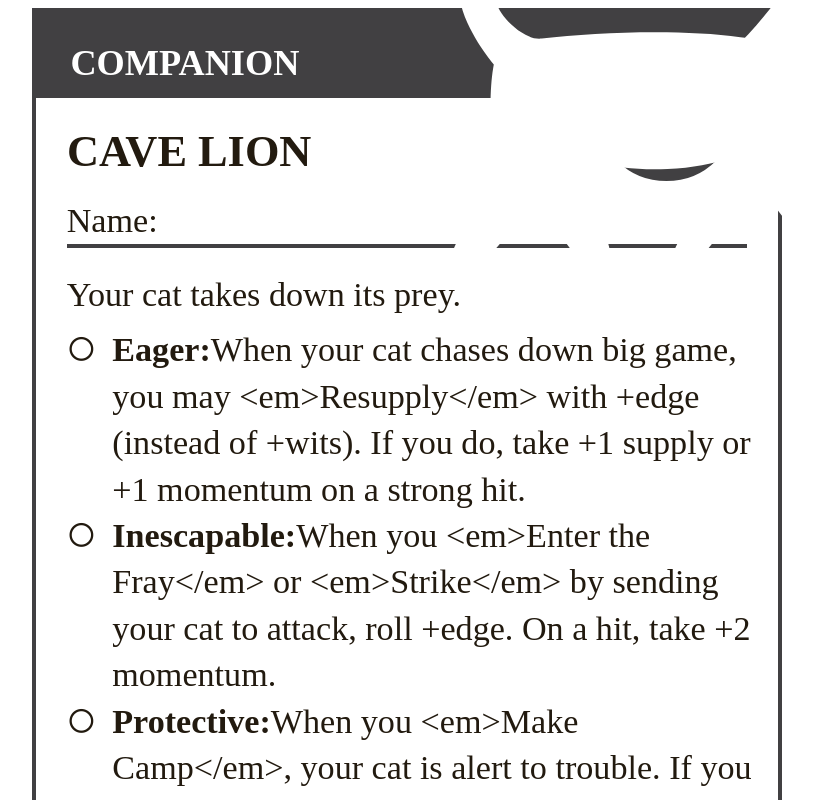
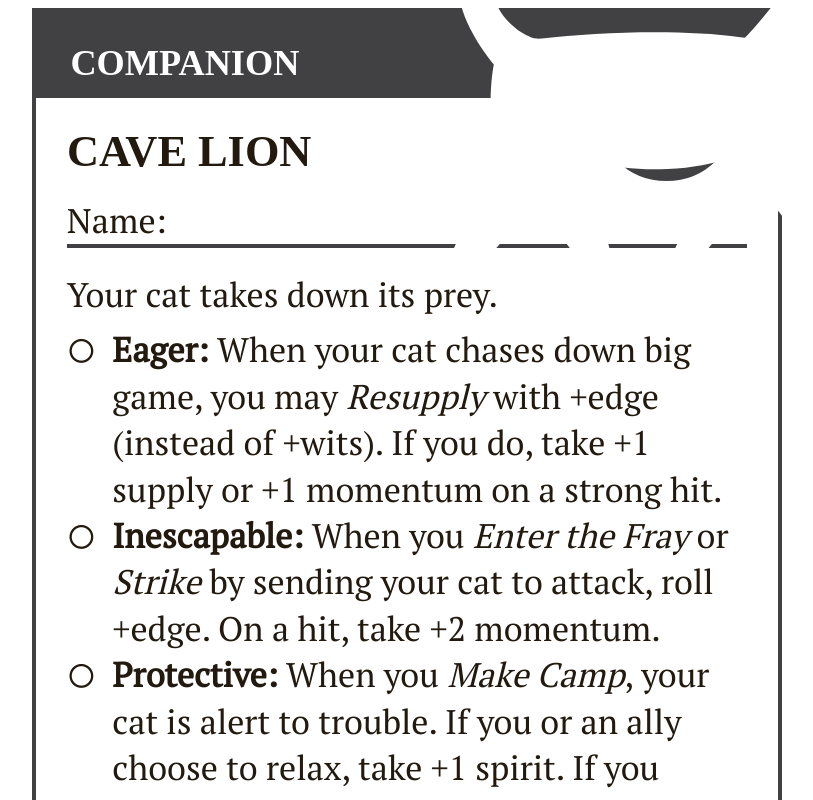
Before and after one commit to effortlessmountain/ironsworn-asset-workbench, a React (Create React App) app: page / in a window 1280 px wide. Shown: the top 800 px of the page, without its empty margins (233-1046 px from the left). Built offline with nearby package versions, Linux system fonts and the light colour scheme; a web font is replaced by a local one.

Commit message:
(#4) reach text parity with asset display (icon still needs dimensions set)

```diff
--- a/src/asset.tsx
+++ b/src/asset.tsx
@@ -18,18 +18,21 @@ interface Ability {
     filled: boolean,
     text: string
 }
-const Ability = (props: { ability: Ability, key: number }) => {
+const Ability = (props: { ability: Ability, index: number }) => {
     const createAbilityName = (name) => {
         if (name) {
             return <span className="ability-name">{name}</span>
+        } else {
+            return ""
         }
     }
+    //TODO: either sanitize first and only allow `b`, `em`, and `li` or parse markdown or custom markup
     return (
-        <div className="ability" key={props.key}>
+        <div className="ability" key={props.index}>
             <i className={props.ability.filled ? "dot filled" : "dot unfilled"}></i>
             <div className="ability-description">
                 {createAbilityName(props.ability.name)}
-                {props.ability.text}
+                <span dangerouslySetInnerHTML={{__html: props.ability.text}}></span>
             </div>
         </div>)
 }
@@ -108,26 +111,28 @@ const defaultFontConfig = {
 }
 
 const makeMergedConfig = (config) => {
+    //TODO: merge in a way that doesn't have the pitfall of overriding with invalid values
+    // if an object with defined properties but values of "" or null or undefined gets passed in.
     return Object.assign({}, defaultFontConfig, config)
 }
 
 interface FontConfig {
+    assetTypeFontSize: string,
     assetTypeFont: string,
+    assetNameFontSize: string,
     assetNameFont: string,
+    detailsFontSize: string,
     detailsFont: string,
+    trackFontSize: string,
     trackFont: string,
 }
 
-const AssetStyles = (props: { fonts: FontConfig }) => {
+const AssetStyles = (props: { fonts: object }) => {
     //TODO: put styles onto corresponding elements directly instead of living 'dangerously'.
-    let fonts = props.fonts || {
-        assetTypeFont: "",
-        assetNameFont: "",
-        detailsFont: "",
-        trackFont: ""
-    }
-    let fontConfig = makeMergedConfig(fonts)
-    let googleFonts = createGoogleFontString(fonts.assetTypeFont, fonts.assetNameFont, fonts.detailsFont, fonts.trackFont)
+    let fonts = props.fonts || {}
+    let fontConfig: FontConfig = makeMergedConfig(fonts)
+    console.log('fonts', fontConfig)
+    let googleFonts = createGoogleFontString(fontConfig.assetTypeFont, fontConfig.assetNameFont, fontConfig.detailsFont, fontConfig.trackFont)
 
     //TODO: type these properties. (curious it's not a compile-time error. Maybe with strict: true in tsconfig?).
     return (<>
@@ -188,7 +193,7 @@ const Asset = (props: AssetProps) => {
                 <WriteIn writeIn={asset.writeIn}></WriteIn>
                 <Description description={asset.description} />
                 <div className="abilities">
-                    {asset.abilities.map((ability, index) => <Ability ability={ability} key={index}></Ability>)}
+                    {asset.abilities.map((ability, index) => <Ability ability={ability} index={index}></Ability>)}
                 </div>
             </div>
         </div>
--- a/src/index.css
+++ b/src/index.css
@@ -188,7 +188,7 @@ button.selected {
 }
 
 .ability-name::after {
-    content: ":"
+    content: ": "
 }
 
 .dot {
```
